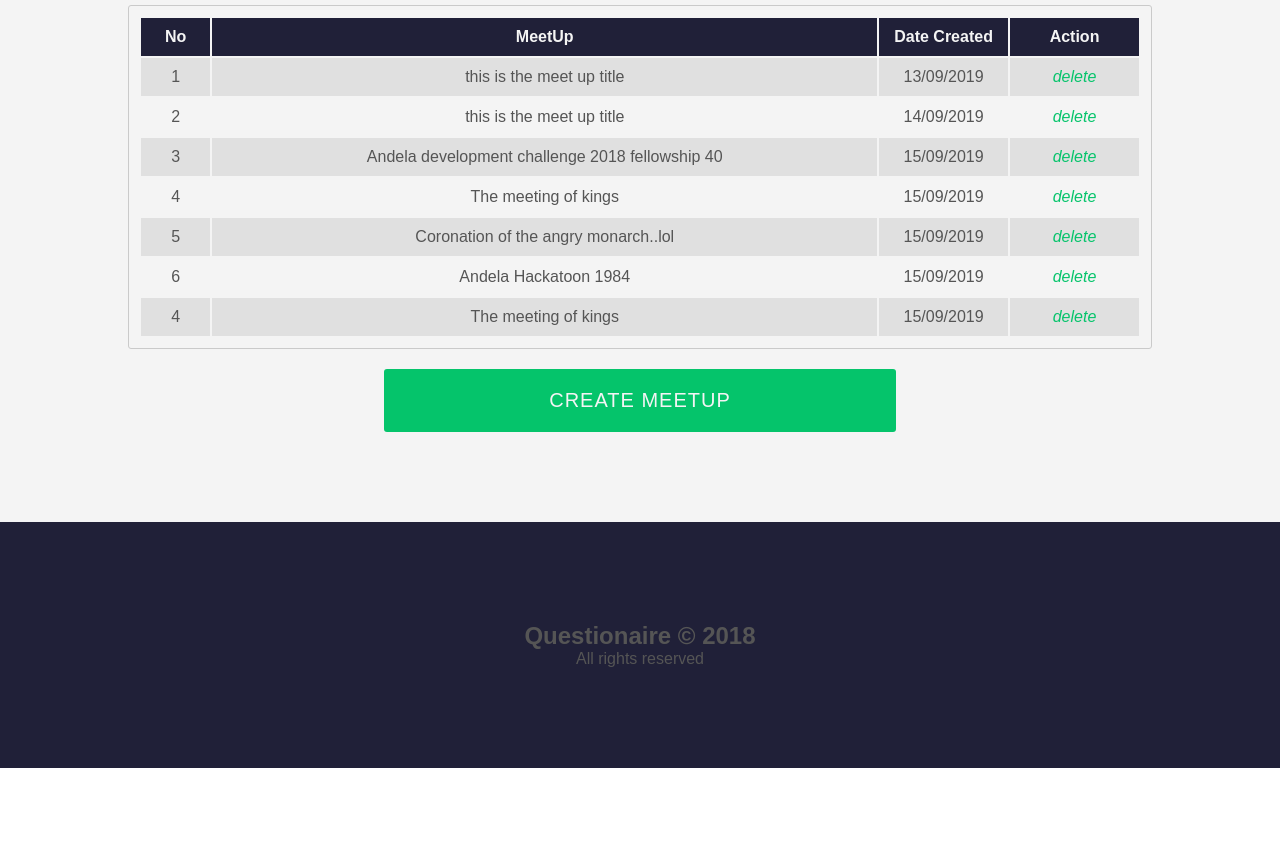
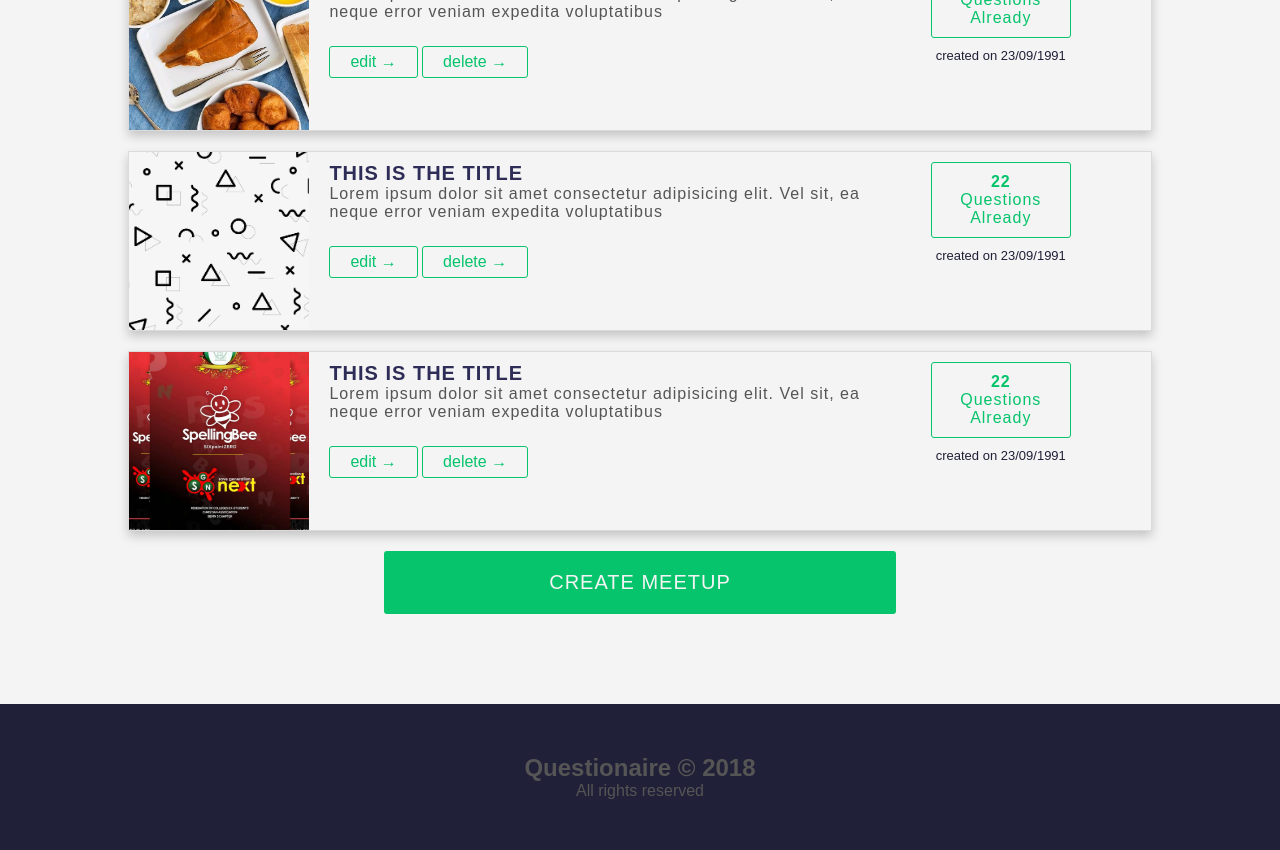
Before and after one commit to innocentEdosa/QUESTIONER, a website: page UI/admin.html in a window 1280 px wide. Shown: the part 529-1379 px from the top of the page. Before the commit the page ends 1297 px from the top, so only its background shows below. Drawn offline with Linux system fonts and the light colour scheme.

Commit message:
[feature  #163048814] Handle LFA ui Feedback

```diff
--- a/UI/admin.html
+++ b/UI/admin.html
@@ -77,75 +77,117 @@
   <main>
     <section class="section-record">
       <div class="row">
-        <table class="record-table moveInBottom">
-          <caption class="record-caption u-marginBottom-sm moveInBottom">
-            <h2 class="heading-secondary">Records</h2>
-          </caption>
-          <tr class="record-row">
-            <th class=" row-No record-heading ">No</th>
-            <th class=" row-title record-heading ">MeetUp</th>
-            <th class=" row-date record-heading ">Date Created</th>
-            <th class=" row-action record-heading ">action</th>
-          </tr>
-          <tr class="record-row">
-            <td class="record-data">1</td>
-            <td class="record-data">this is the meet up title</td>
-            <td class="record-data">13/09/2019</td>
-            <td class="record-data">
-              <a href="#" class="record-delete emp">delete</a>
-            </td>
-          </tr>
-          <tr class="record-row">
-            <td class="record-data">2</td>
-            <td class="record-data">this is the meet up title</td>
-            <td class="record-data">14/09/2019</td>
-            <td class="record-data">
-              <a href="#" class="record-delete emp">delete</a>
-            </td>
-          </tr>
-          <tr class="record-row">
-            <td class="record-data">3</td>
-            <td class="record-data">Andela development challenge 2018 fellowship 40</td>
-            <td class="record-data">15/09/2019</td>
-            <td class="record-data">
-              <a href="#" class="record-delete emp">delete</a>
-            </td>
-          </tr>
-          <tr class="record-row">
-            <td class="record-data">4</td>
-            <td class="record-data">The meeting of kings</td>
-            <td class="record-data">15/09/2019</td>
-            <td class="record-data">
-              <a href="#" class="record-delete emp">delete</a>
-            </td>
-          </tr>
-          <tr class="record-row">
-            <td class="record-data">5</td>
-            <td class="record-data">Coronation of the angry monarch..lol</td>
-            <td class="record-data">15/09/2019</td>
-            <td class="record-data">
-              <a href="#" class="record-delete emp">delete</a>
-            </td>
-          </tr>
-          <tr class="record-row">
-            <td class="record-data">6</td>
-            <td class="record-data">Andela Hackatoon 1984</td>
-            <td class="record-data">15/09/2019</td>
-            <td class="record-data">
-              <a href="#" class="record-delete emp">delete</a>
-            </td>
-          </tr>
-          <tr class="record-row">
-            <td class="record-data">4</td>
-            <td class="record-data">The meeting of kings</td>
-            <td class="record-data">15/09/2019</td>
-            <td class="record-data">
-              <a href="#" class="record-delete emp">delete</a>
-            </td>
-          </tr>
-
-
-        </table>
+        <div class="card moveInBottom">
+          <div class="col-1-of-5">
+            <div class="card-figure">
+              <img src="img/meetup (2).jpg" alt="meet up image" class="card-img">
+            </div>
+          </div>
+          <div class="col-3-of-5">
+            <div class="card-description">
+              <div class="card-text">
+                <h2 class="card-title heading-primary">
+                  this is the title
+                </h2>
+                <p>
+                  Lorem ipsum dolor sit amet consectetur adipisicing elit. Vel sit, ea neque error veniam expedita
+                  voluptatibus
+                </p>
+              </div>
+              <div class="card-description-btn">
+                <a href="#" class="card-btn">edit &rarr;</a>
+                <a href="#" class="card-btn">delete &rarr;</a>
+              </div>
+            </div>
+          </div>
+          <div class="col-1-of-5">
+            <div class="card-description2">
+              <a href="post.html" class="card-question-link">
+                <span class="card-question-number">
+                  22
+                </span>
+                questions already
+              </a>
+              <div class="card-created">
+                created on 23/09/1991
+              </div>
+            </div>
+          </div>
+        </div>
+        <div class="card moveInBottom">
+          <div class="col-1-of-5">
+            <div class="card-figure">
+              <img src="img/bg2.jpg" alt="meet up image" class="card-img">
+            </div>
+          </div>
+          <div class="col-3-of-5">
+            <div class="card-description">
+              <div class="card-text">
+                <h2 class="card-title heading-primary">
+                  this is the title
+                </h2>
+                <p>
+                  Lorem ipsum dolor sit amet consectetur adipisicing elit. Vel sit, ea neque error veniam expedita
+                  voluptatibus
+                </p>
+              </div>
+              <div class="card-description-btn">
+                <a href="#" class="card-btn">edit &rarr;</a>
+                <a href="#" class="card-btn">delete &rarr;</a>
+              </div>
+            </div>
+          </div>
+          <div class="col-1-of-5">
+            <div class="card-description2">
+              <a href="post.html" class="card-question-link">
+                <span class="card-question-number">
+                  22
+                </span>
+                questions already
+              </a>
+              <div class="card-created">
+                created on 23/09/1991
+              </div>
+            </div>
+          </div>
+        </div>
+        <div class="card moveInBottom">
+          <div class="col-1-of-5">
+            <div class="card-figure">
+              <img src="img/meetup(3).jpg" alt="meet up image" class="card-img">
+            </div>
+          </div>
+          <div class="col-3-of-5">
+            <div class="card-description">
+              <div class="card-text">
+                <h2 class="card-title heading-primary">
+                  this is the title
+                </h2>
+                <p>
+                  Lorem ipsum dolor sit amet consectetur adipisicing elit. Vel sit, ea neque error veniam expedita
+                  voluptatibus
+                </p>
+              </div>
+              <div class="card-description-btn">
+                <a href="#" class="card-btn">edit &rarr;</a>
+                <a href="#" class="card-btn">delete &rarr;</a>
+              </div>
+            </div>
+          </div>
+          <div class="col-1-of-5">
+            <div class="card-description2">
+              <a href="post.html" class="card-question-link">
+                <span class="card-question-number">
+                  22
+                </span>
+                questions already
+              </a>
+              <div class="card-created">
+                created on 23/09/1991
+              </div>
+            </div>
+          </div>
+        </div>
       </div>
       <div class="row">
         <div class="showcase-btnwrapper">
@@ -205,5 +247,4 @@
     <p>All rights reserved</p>
   </footer>
 </body>
-
 </html>
--- a/UI/css/style.css
+++ b/UI/css/style.css
@@ -251,7 +251,17 @@ button:active {
     font-style: italic;
     color: rgb(5, 196, 107);
 }
+.more {
+    border: 1px solid rgb(5, 196, 107);
+    border-radius: .2rem;
+    padding: 2rem;
+    transition: .3s;
+}
 
+.more:hover {
+    background-color: rgb(5, 196, 107);
+    color: white;
+}
 
 
 /* grid  classes*/
@@ -928,7 +938,7 @@ sections styling */
 
 .card-description {
     height: 18rem;
-    padding: 1rem .5rem;
+    padding: 1rem 2rem;
 }
 
 .card-title {
@@ -990,6 +1000,7 @@ sections styling */
 .card-created {
     color: rgb(32, 32, 56);
     font-size: 1.3rem;
+    margin-top: 1rem;
 }
 
 .card-sub {
@@ -1022,21 +1033,17 @@ sections styling */
 }
 
 .post-figure{
-    width: 40rem;
-    height: 20rem;
+    width: 100%;
+    height: 50rem;
     position: relative;
     overflow: hidden;
     margin: 0 auto;
     transform: scale(.9);
-    outline: 2px solid rgb(32, 32, 56);
     outline-offset: 1rem;
     transition: all .3s;
     margin-bottom: 3rem;
 }
 
-.post-figure:hover {
-    outline-offset: 2rem;
-}
 
 .post-heading {
     text-transform: uppercase;
@@ -1050,6 +1057,11 @@ sections styling */
     transition: all .5s;
 
 }
+.post-description {
+    text-align: justify;
+    text-overflow: ellipsis;
+}
+
 
 .more-meetup {
     border: 1px solid #d1d1d1;
@@ -1091,7 +1103,7 @@ sections styling */
 /* footer styling */
 
 .footer {
-    padding: 10rem;
+    padding: 5rem;
     text-align: center;
     background-color:rgb(32, 32, 56);
 }
```
Also changed, not shown: UI/index.html (+3 -3 lines), UI/login.html (+0 -1 lines), UI/meetup.html (+6 -2 lines), UI/post.html (+1 -3 lines), UI/profile.html (+0 -1 lines), UI/signup.html (+0 -1 lines).
